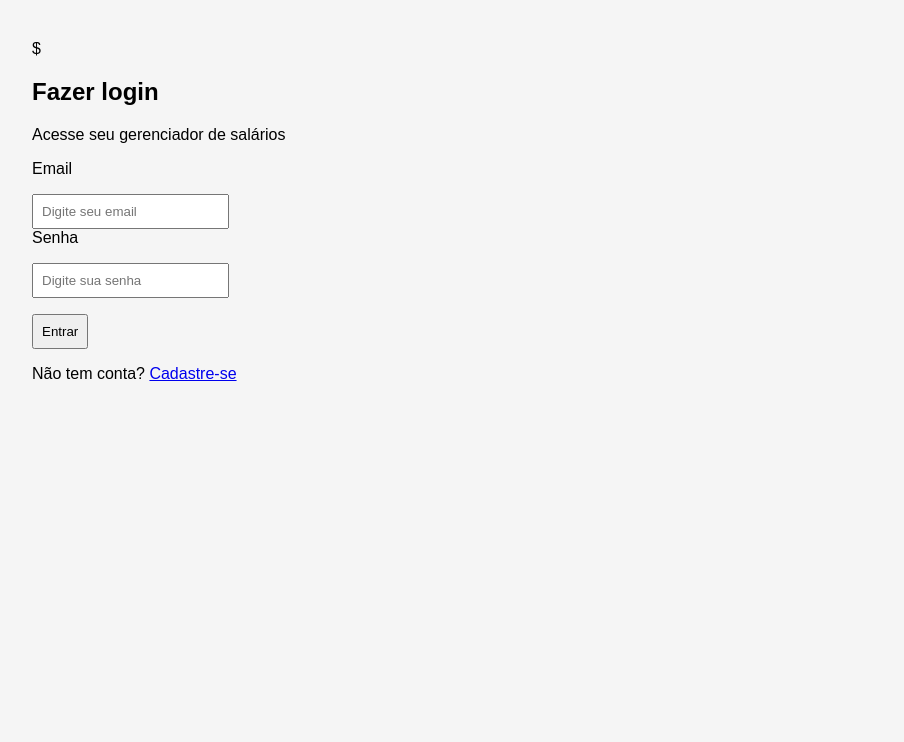
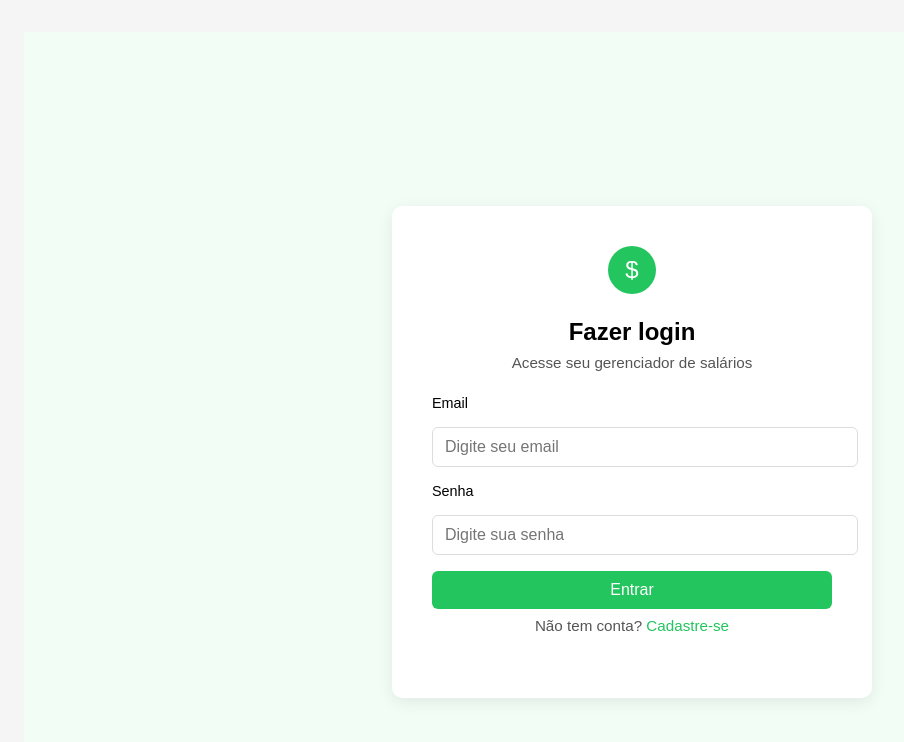
Before and after one commit to LuccaPCDoria/gerencia-salario, a React (Vite) app: page / in a window 1280 px wide. Shown: the top 742 px of the page, without its empty margins (8-912 px from the left). Built offline with nearby package versions, Linux system fonts and the light colour scheme.

Commit message:
pagina de login estilizada 2

```diff
--- a/package.json
+++ b/package.json
@@ -20,10 +20,13 @@
     "@types/react": "^19.1.8",
     "@types/react-dom": "^19.1.6",
     "@vitejs/plugin-react": "^4.6.0",
+    "autoprefixer": "^10.4.21",
     "eslint": "^9.30.1",
     "eslint-plugin-react-hooks": "^5.2.0",
     "eslint-plugin-react-refresh": "^0.4.20",
     "globals": "^16.3.0",
+    "postcss": "^8.5.6",
+    "tailwindcss": "^4.1.11",
     "vite": "^7.0.3"
   }
 }
--- a/src/pages/Login.jsx
+++ b/src/pages/Login.jsx
@@ -1,7 +1,7 @@
-// src/pages/Login.jsx
 import { useState } from "react";
 import { supabase } from "../services/supabase";
 import { useNavigate } from "react-router-dom";
+import "../styles/login.css"; // <- Importa o CSS puro
 
 export default function Login() {
     const [email, setEmail] = useState("");
@@ -26,71 +26,39 @@ export default function Login() {
     };
 
     return (
-        <div className="min-h-screen flex items-center justify-center bg-green-50 px-4">
-            <div className="w-full max-w-md bg-white p-8 rounded-md shadow-md">
-                <div className="flex justify-center mb-6">
-                    <div className="bg-green-600 p-3 rounded-full">
-                        <span className="text-white text-2xl font-bold">$</span>
-                    </div>
-                </div>
+        <div className="login-container">
+            <form className="login-box" onSubmit={handleLogin}>
+                <div className="login-icon">$</div>
 
-                <h2 className="text-center text-2xl font-bold text-gray-800 mb-1">
-                    Fazer login
-                </h2>
-                <p className="text-center text-gray-500 mb-6">
-                    Acesse seu gerenciador de salários
-                </p>
+                <h2>Fazer login</h2>
+                <p>Acesse seu gerenciador de salários</p>
 
-                <form onSubmit={handleLogin} className="space-y-4">
-                    <div>
-                        <label className="block text-sm font-medium text-gray-700 mb-1">
-                            Email
-                        </label>
+                <label>Email</label>
                 <input
                     type="email"
                     placeholder="Digite seu email"
                     value={email}
                     onChange={(e) => setEmail(e.target.value)}
                     required
-                            className="w-full px-4 py-2 border rounded-md shadow-sm focus:outline-none focus:ring-2 focus:ring-green-500"
                 />
-                    </div>
 
-                    <div>
-                        <label className="block text-sm font-medium text-gray-700 mb-1">
-                            Senha
-                        </label>
+                <label>Senha</label>
                 <input
                     type="password"
                     placeholder="Digite sua senha"
                     value={senha}
                     onChange={(e) => setSenha(e.target.value)}
                     required
-                            className="w-full px-4 py-2 border rounded-md shadow-sm focus:outline-none focus:ring-2 focus:ring-green-500"
                 />
-                    </div>
 
-                    {erro && (
-                        <p className="text-red-600 text-sm text-center">
-                            {erro}
+                {erro && <p className="error-msg">{erro}</p>}
+
+                <button type="submit">Entrar</button>
+
+                <p className="link-text">
+                    Não tem conta? <a href="#">Cadastre-se</a>
                 </p>
-                    )}
-
-                    <button
-                        type="submit"
-                        className="w-full bg-green-600 text-white py-2 rounded-md hover:bg-green-700 transition"
-                    >
-                        Entrar
-                    </button>
             </form>
-
-                <p className="text-center text-sm text-gray-600 mt-6">
-                    Não tem conta?{" "}
-                    <a href="#" className="text-green-600 font-medium">
-                        Cadastre-se
-                    </a>
-                </p>
-            </div>
         </div>
     );
 }
--- /dev/null
+++ b/src/styles/login.css
@@ -0,0 +1,107 @@
+/* src/styles/login.css */
+
+body {
+    margin: 0;
+    font-family: "Segoe UI", sans-serif;
+    background-color: #f1fdf5;
+}
+
+.login-container {
+    display: flex;
+    height: 100vh;
+    align-items: center;
+    justify-content: center;
+    padding: 20px;
+    background-color: #f1fdf5;
+}
+
+.login-box {
+    background-color: white;
+    padding: 2.5rem;
+    border-radius: 10px;
+    box-shadow: 0 4px 16px rgba(0, 0, 0, 0.08);
+    width: 100%;
+    max-width: 400px;
+    text-align: center;
+}
+
+.login-icon {
+    background-color: #22c55e;
+    color: white;
+    font-size: 1.5rem;
+    width: 3rem;
+    height: 3rem;
+    border-radius: 50%;
+    display: inline-flex;
+    align-items: center;
+    justify-content: center;
+    margin-bottom: 1.5rem;
+}
+
+.login-box h2 {
+    font-size: 1.5rem;
+    margin: 0;
+}
+
+.login-box p {
+    margin: 0.5rem 0 1.5rem;
+    color: #555;
+    font-size: 0.95rem;
+}
+
+.login-box label {
+    display: block;
+    margin-bottom: 0.25rem;
+    text-align: left;
+    font-size: 0.9rem;
+    font-weight: 500;
+}
+
+.login-box input {
+    width: 100%;
+    padding: 10px 12px;
+    margin-bottom: 1rem;
+    border: 1px solid #ddd;
+    border-radius: 6px;
+    font-size: 1rem;
+    transition: border-color 0.3s;
+}
+
+.login-box input:focus {
+    border-color: #22c55e;
+    outline: none;
+}
+
+.login-box button {
+    background-color: #22c55e;
+    color: white;
+    border: none;
+    width: 100%;
+    padding: 10px;
+    border-radius: 6px;
+    font-size: 1rem;
+    cursor: pointer;
+    transition: background-color 0.3s;
+}
+
+.login-box button:hover {
+    background-color: #16a34a;
+}
+
+.link-text {
+    margin-top: 1rem;
+    font-size: 0.85rem;
+    color: #444;
+}
+
+.link-text a {
+    color: #22c55e;
+    font-weight: 500;
+    text-decoration: none;
+}
+
+.error-msg {
+    color: #dc2626;
+    font-size: 0.9rem;
+    margin-bottom: 1rem;
+}
```
Also changed, not shown: 1 other file (tests, documents, lock files or other folders). Lines whose indentation alone changed are shown as unchanged.
